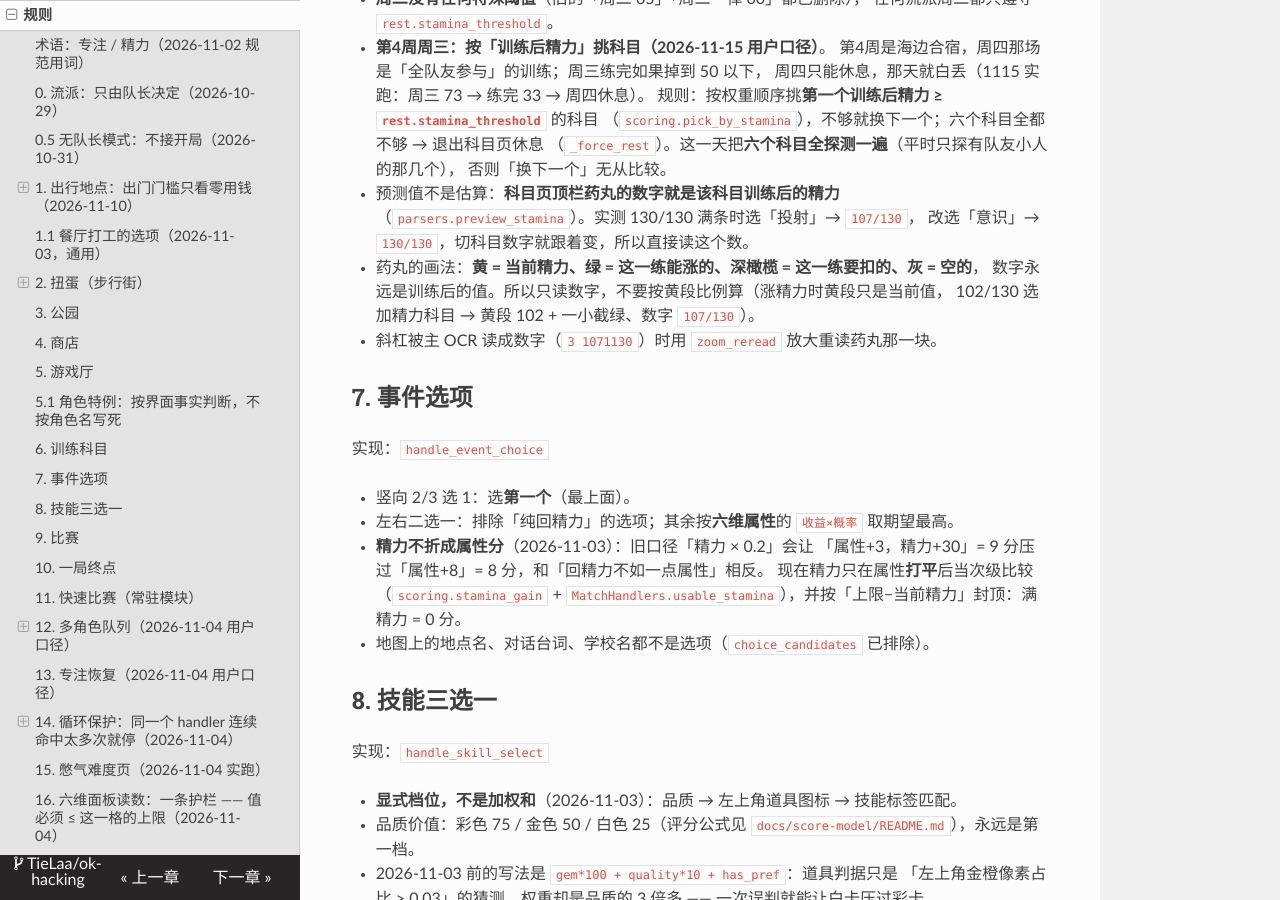
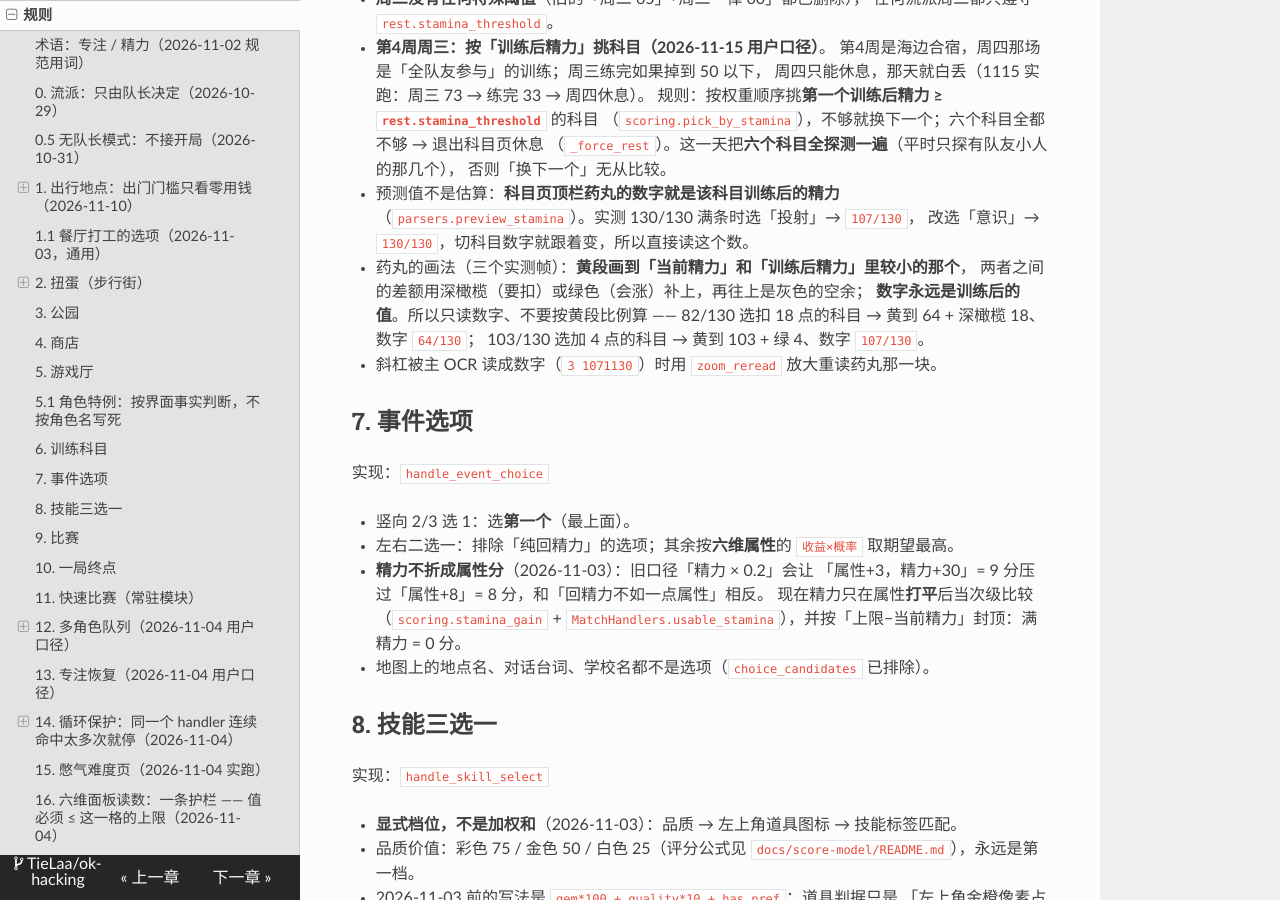
Before and after one commit to TieLaa/ok-hacking, an MkDocs documentation site: the page built from docs/RULES.md, in a window 1280 px wide and 900 px high, scrolled down 14343 px. Built offline with MkDocs 1.6.1, drawn with Linux system fonts in a browser that asks for light colours; nearby versions of some CDN libraries.

Commit message:
把精力药丸的画法写准：黄段是「当前/训练后」里较小的那个
- 星期三实拍：82/130 选扣 18 点的科目 → 黄到 64 + 深橄榄 18、数字 64/130
- 星期二实拍：103/130 选加 4 点的科目 → 黄到 103 + 绿 4、数字 107/130
- 只改注释和 RULES，判据仍是「只读数字」

```diff
--- a/docs/RULES.md
+++ b/docs/RULES.md
@@ -576,9 +576,11 @@
   - 预测值不是估算：**科目页顶栏药丸的数字就是该科目训练后的精力**
     （`parsers.preview_stamina`）。实测 130/130 满条时选「投射」→ `107/130`，
     改选「意识」→ `130/130`，切科目数字就跟着变，所以直接读这个数。
-  - 药丸的画法：**黄 = 当前精力、绿 = 这一练能涨的、深橄榄 = 这一练要扣的、灰 = 空的**，
-    数字永远是训练后的值。所以只读数字，不要按黄段比例算（涨精力时黄段只是当前值，
-    102/130 选加精力科目 → 黄段 102 + 一小截绿、数字 `107/130`）。
+  - 药丸的画法（三个实测帧）：**黄段画到「当前精力」和「训练后精力」里较小的那个**，
+    两者之间的差额用深橄榄（要扣）或绿色（会涨）补上，再往上是灰色的空余；
+    **数字永远是训练后的值**。所以只读数字、不要按黄段比例算 ——
+    82/130 选扣 18 点的科目 → 黄到 64 + 深橄榄 18、数字 `64/130`；
+    103/130 选加 4 点的科目 → 黄到 103 + 绿 4、数字 `107/130`。
   - 斜杠被主 OCR 读成数字（`3 1071130`）时用 `zoom_reread` 放大重读药丸那一块。
 
 ## 7. 事件选项
```
Also changed, not shown: 1 other file.
